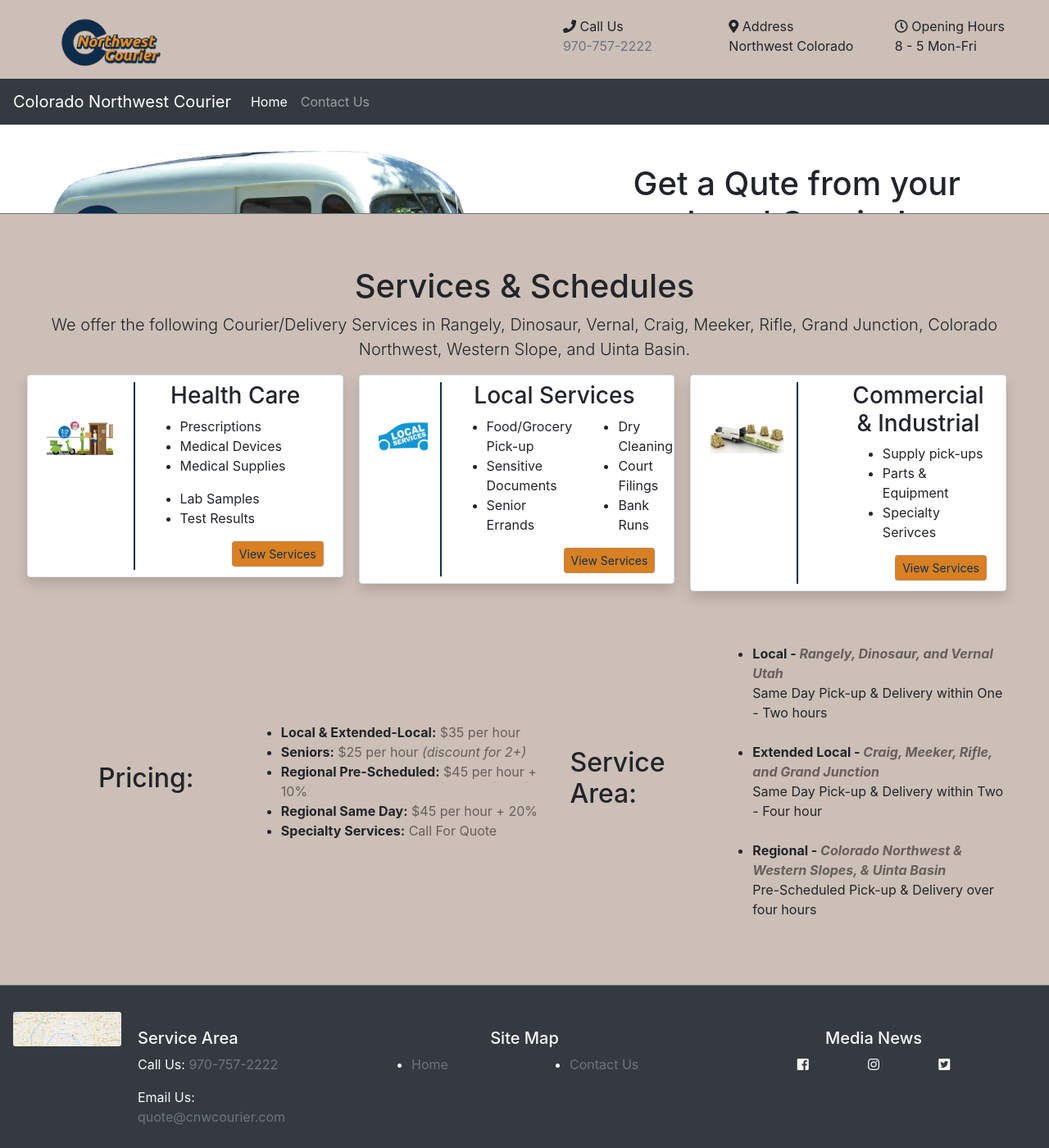
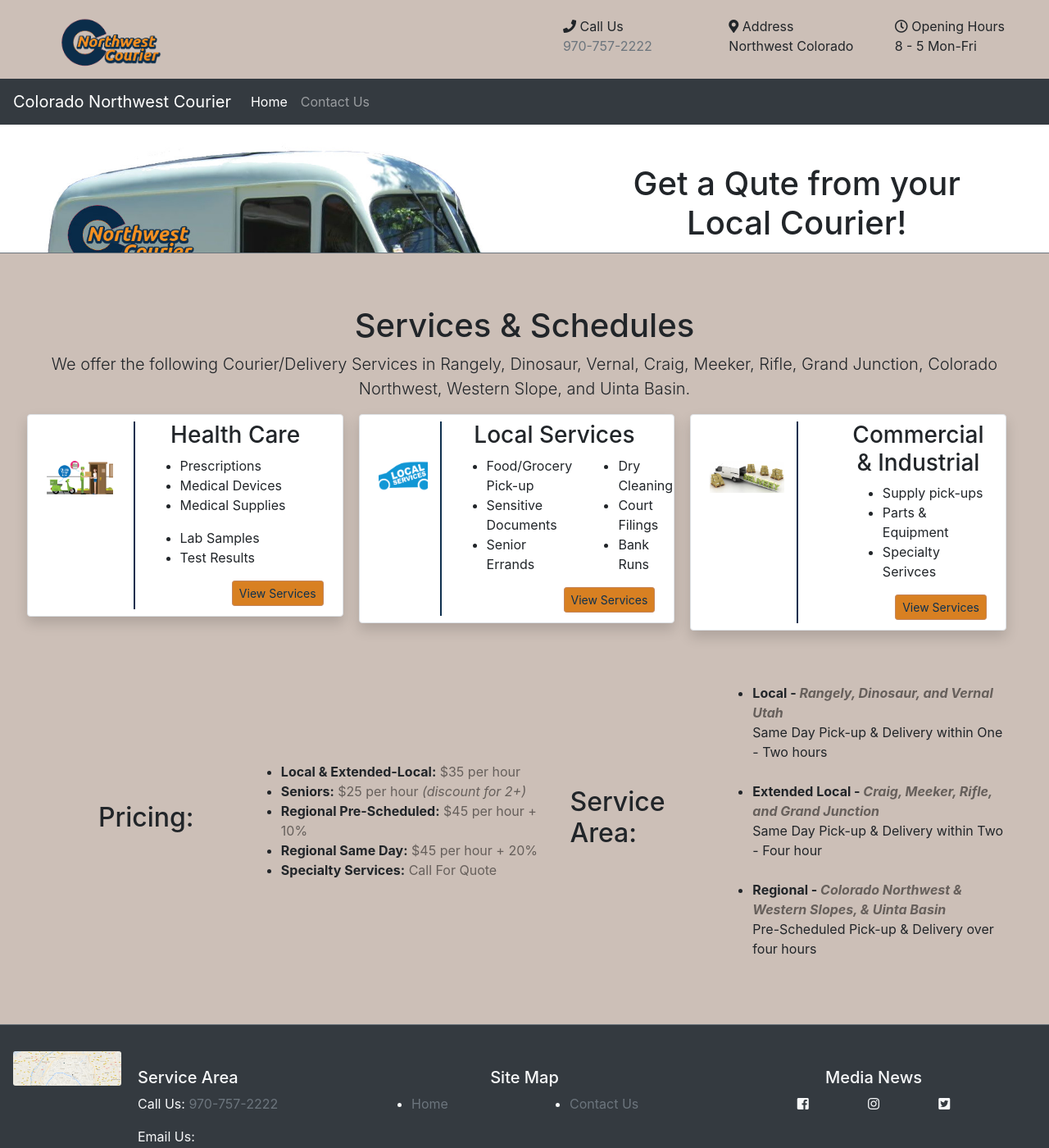
Before and after one commit to kfn8dkodemonkey/CNWCourier, a Jekyll site: the page built from index.md, in a window 1280 px wide and 1400 px high, scrolled down 452 px. Shown: the whole window at 82% size. Built offline with Jekyll 4.4.1, drawn with Linux system fonts in a browser that asks for light colours.

```diff
--- a/assets/css/main.css
+++ b/assets/css/main.css
@@ -48,7 +48,7 @@
 }
 @media (min-width: 576px) {
   main {
-    margin-top: 35rem;
+    margin-top: 38rem;
   }
 
 }
```
